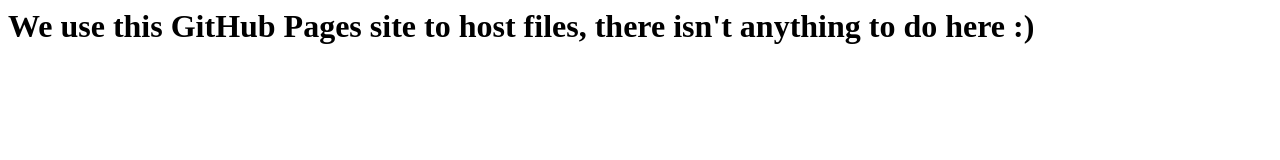
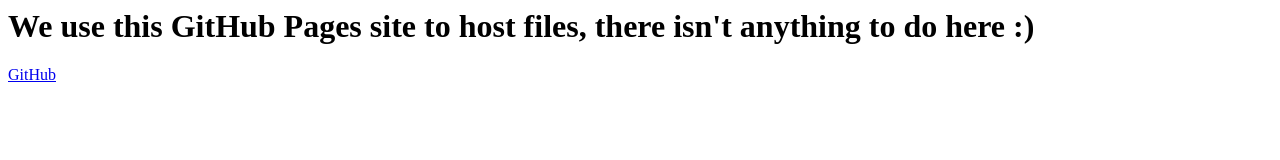
Before and after one commit to madebyultra/madebyultra.github.io, a plain HTML site: page homepage.html in a window 1280 px wide. Drawn offline with Linux system fonts and the light colour scheme.

Commit message:
Update homepage.html

```diff
--- a/homepage.html
+++ b/homepage.html
@@ -1,2 +1,3 @@
 <title>Ultra Comapanies</title>
 <h1>We use this GitHub Pages site to host files, there isn't anything to do here :)</h1>
+<a href="https://github.com/madebyultra">GitHub</a>
```
